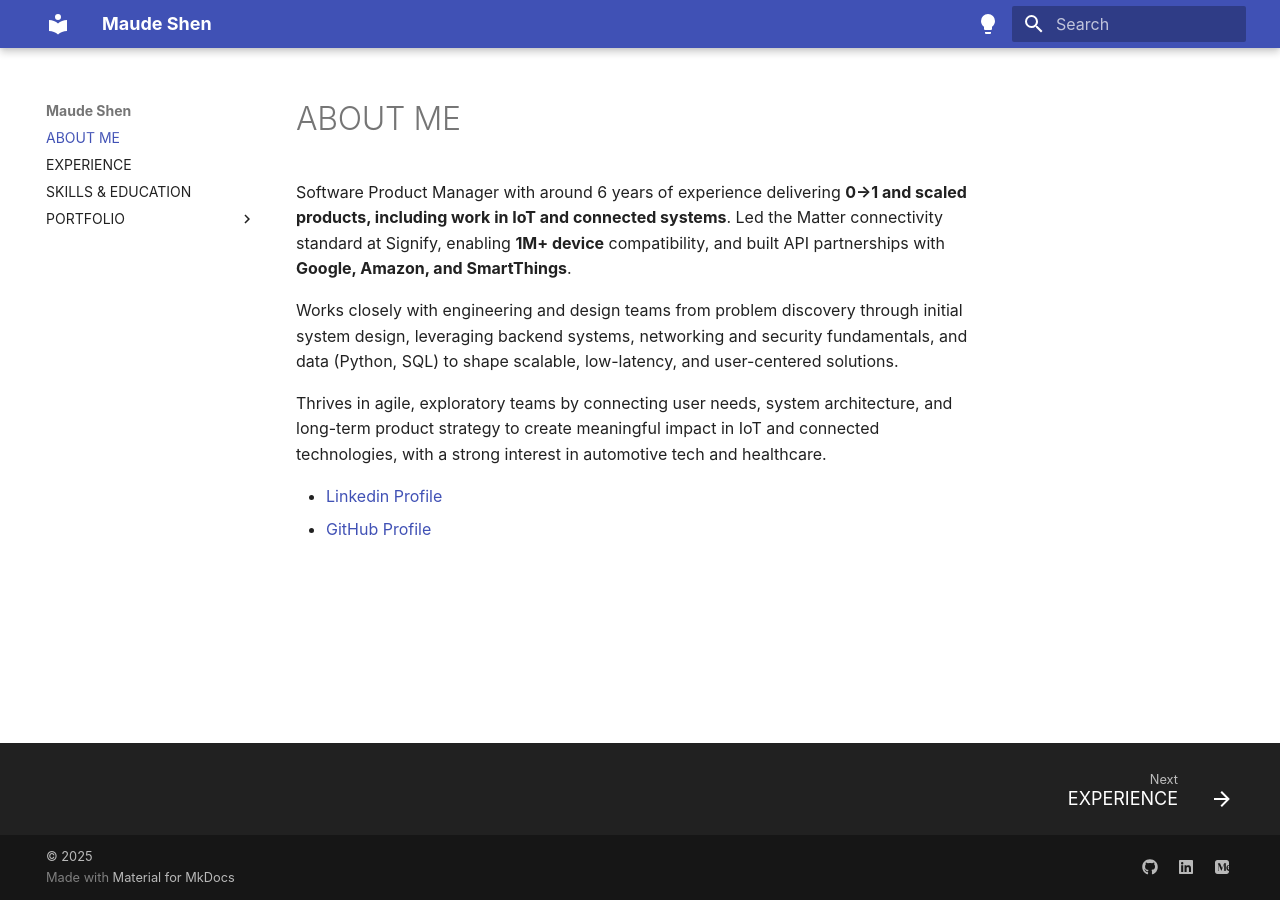
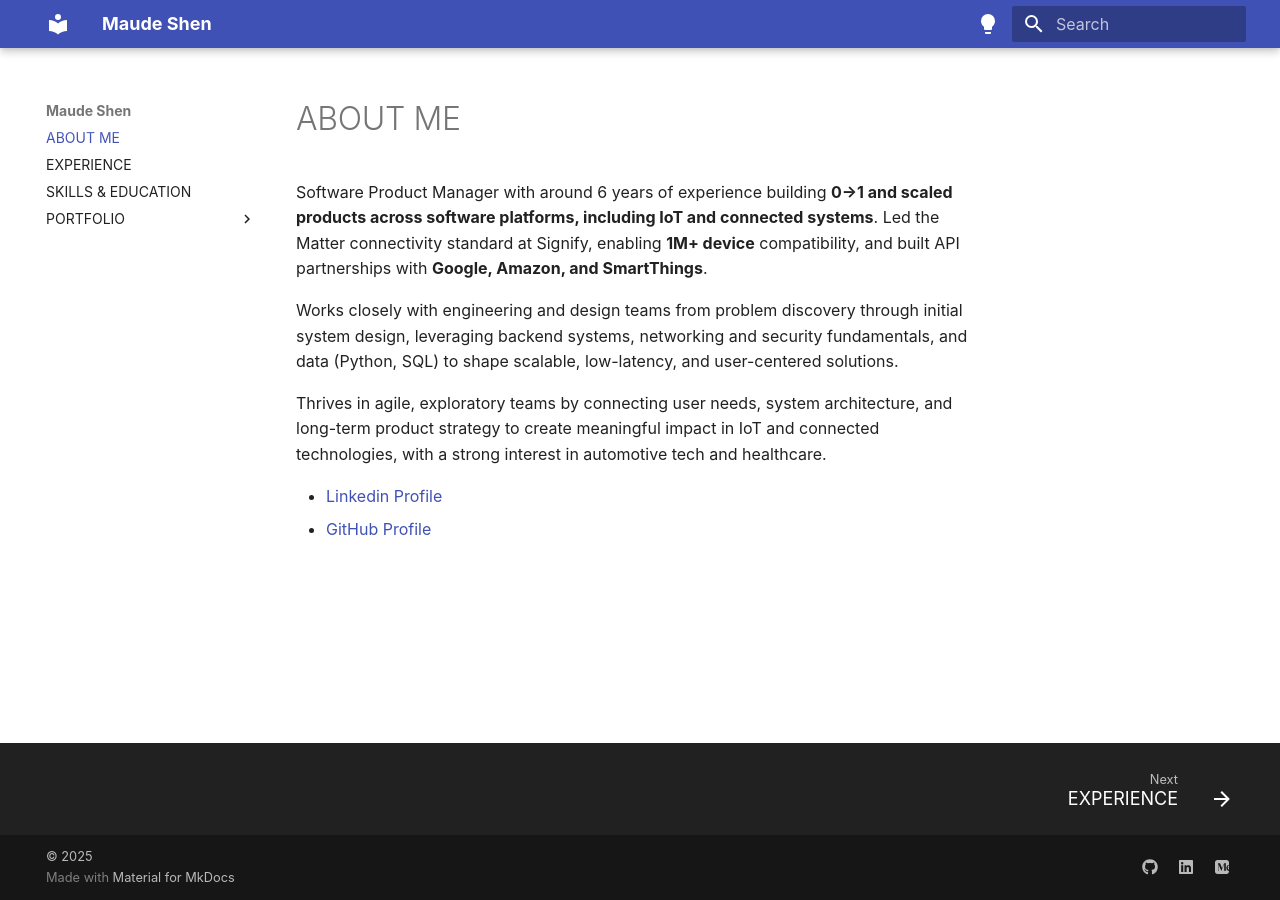
Before and after one commit to maudes/cv, an MkDocs documentation site: the page built from docs/index.md, in a window 1280 px wide. Built offline with MkDocs 1.6.1 and Material for MkDocs 9.7.7, drawn with Linux system fonts in a browser that asks for light colours; some web fonts are replaced.

Commit message:
Refine description of product management experience

```diff
--- a/docs/index.md
+++ b/docs/index.md
@@ -1,4 +1,4 @@
-Software Product Manager with around 6 years of experience delivering **0→1 and scaled products, including work in IoT and connected systems**. Led the Matter connectivity standard at Signify, enabling **1M+ device** compatibility, and built API partnerships with **Google, Amazon, and SmartThings**.
+Software Product Manager with around 6 years of experience building **0→1 and scaled products across software platforms, including IoT and connected systems**. Led the Matter connectivity standard at Signify, enabling **1M+ device** compatibility, and built API partnerships with **Google, Amazon, and SmartThings**.
 
 Works closely with engineering and design teams from problem discovery through initial system design, leveraging backend systems, networking and security fundamentals, and data (Python, SQL) to shape scalable, low-latency, and user-centered solutions.
 
```
